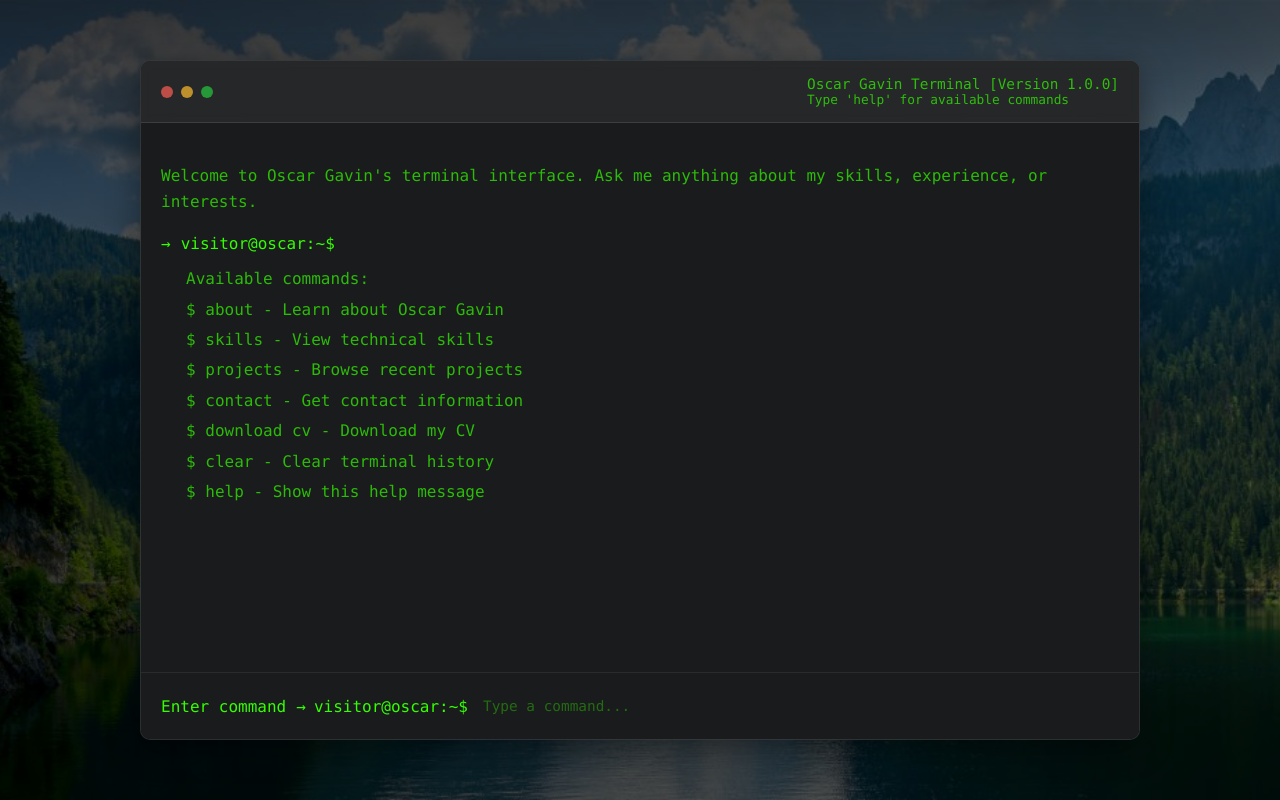
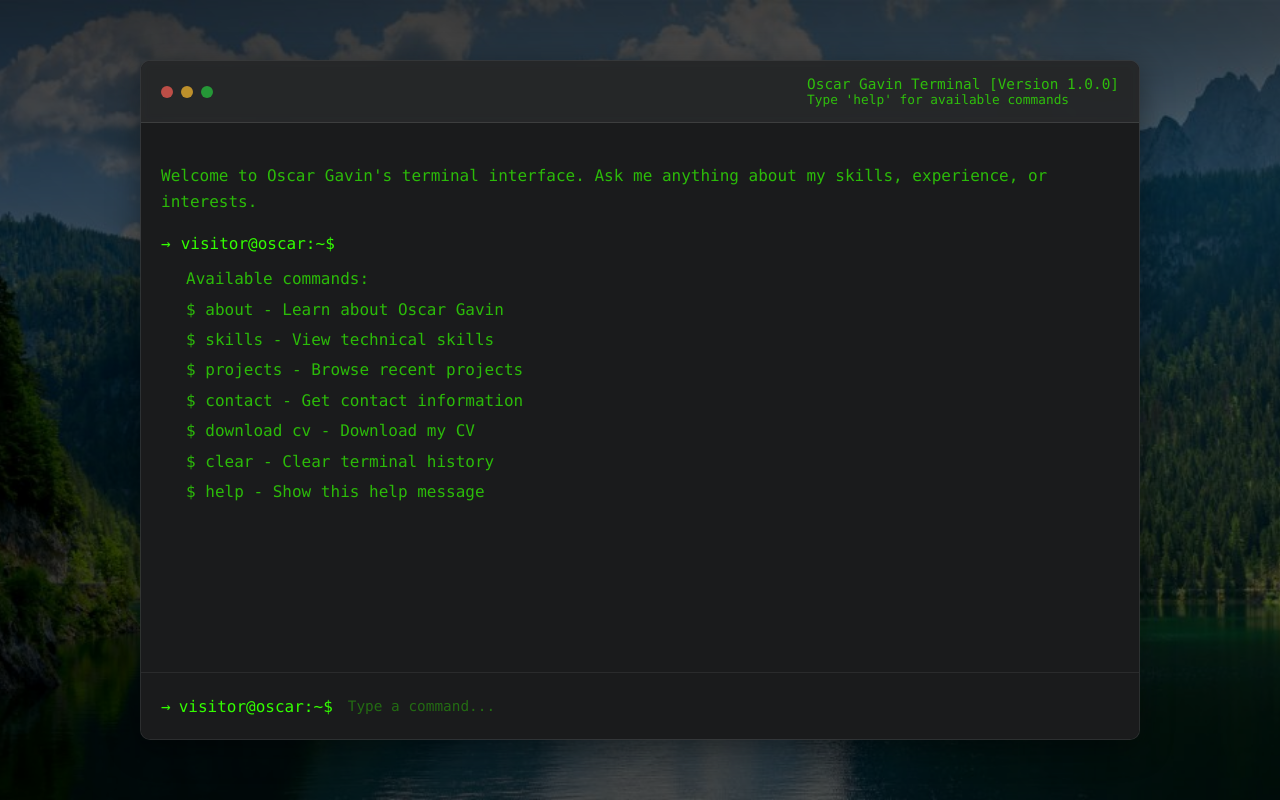
Before and after one commit to oscargavin/rag_portfolio, a Next.js app: page / in a window 1280 px wide. Built offline with nearby package versions, Linux system fonts and the light colour scheme.

Commit message:
remove command here

```diff
--- a/app/page.tsx
+++ b/app/page.tsx
@@ -270,9 +270,6 @@ const Home = () => {
 
       {/* Input Form - Add appropriate ARIA labels */}
       <form onSubmit={handleSubmit} className="terminal-form" role="form">
-        <label htmlFor="terminal-input" className="sr-only">
-          Enter command
-        </label>
         <span className="prompt" aria-hidden="true">
           visitor@oscar:~$
         </span>
```
